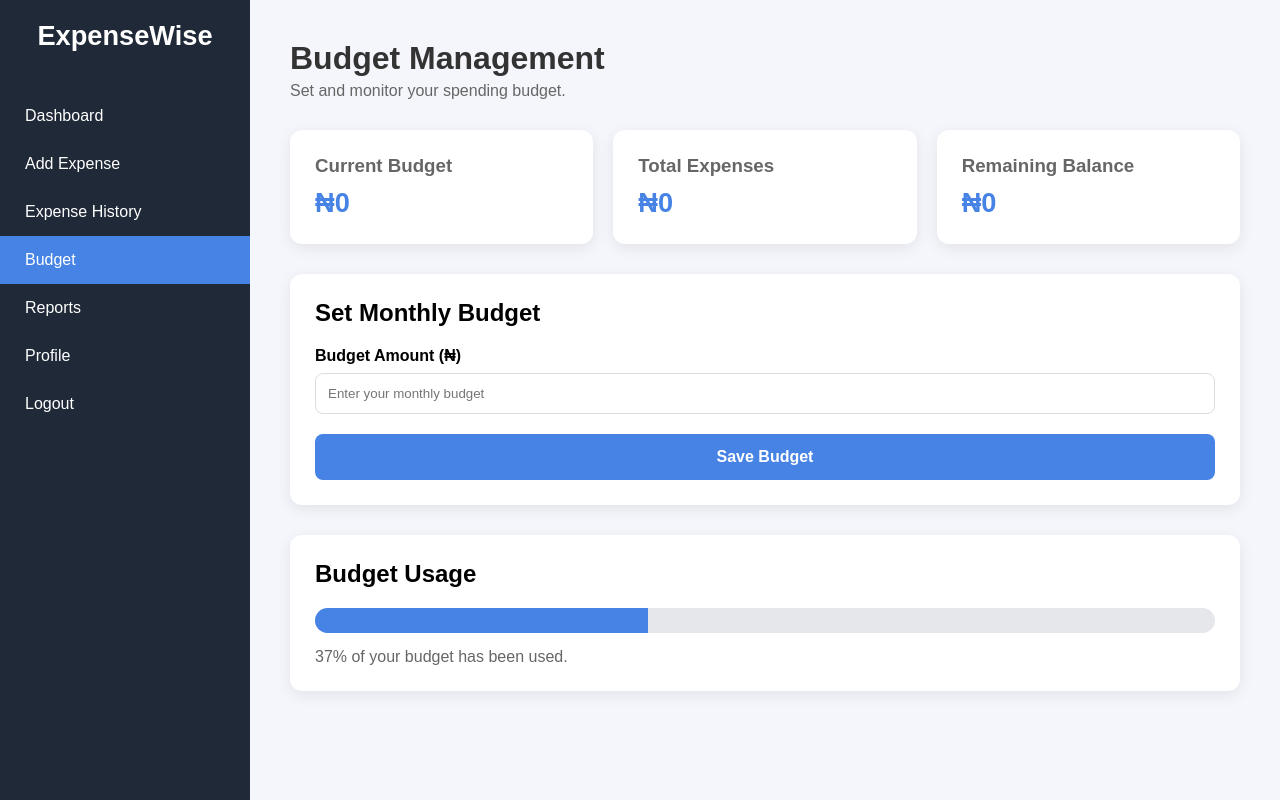
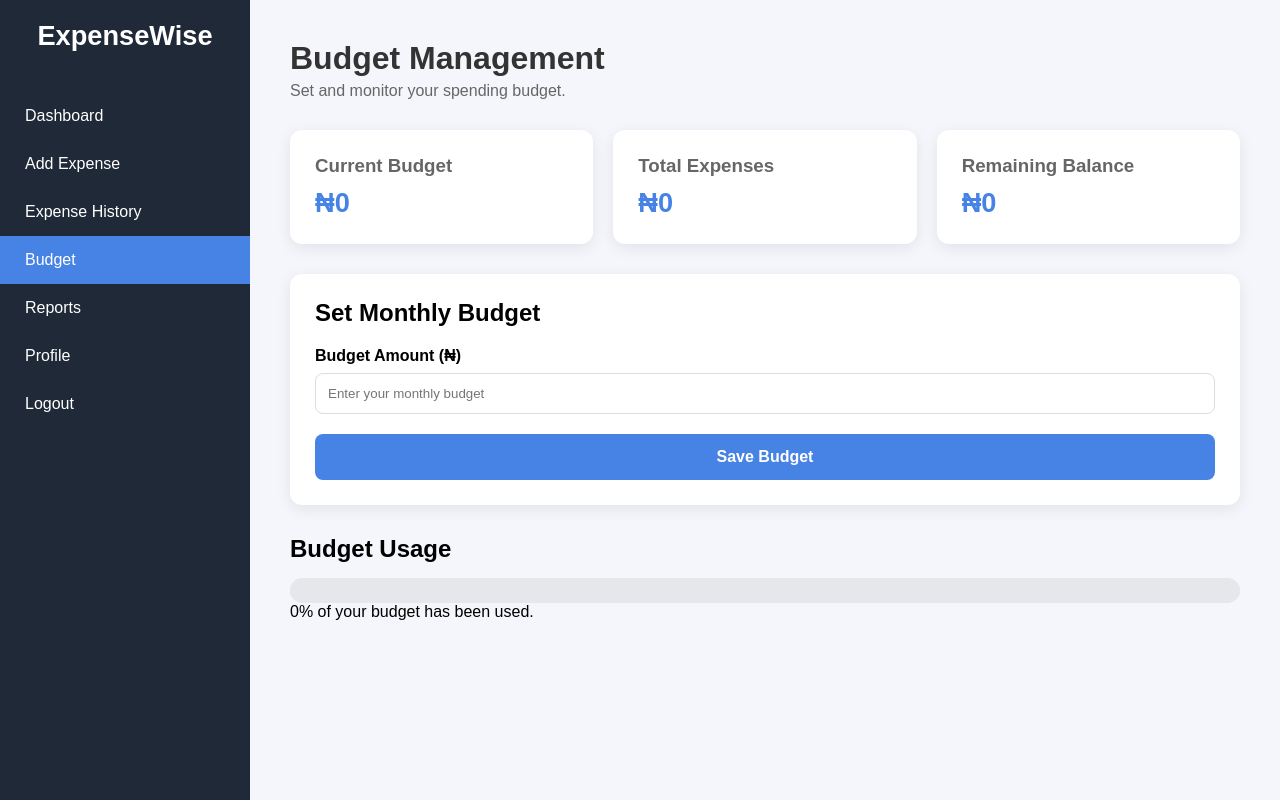
Before and after one commit to code-arvel/Expensewise, a Flask app: page /budget in a window 1280 px wide. Run offline with Flask 3, Linux system fonts and the light colour scheme; the visitor is signed in with stand-in values (Sample User, id 1); data that the repository does not hold is empty.

Commit message:
progress bar fixed

```diff
--- a/app.py
+++ b/app.py
@@ -35,9 +35,8 @@ def dashboard():
         category_totals[category] += amount
 
 
+    total_expenses = sum(expense['amount'] for expense in expenses)
 
-
-    total_expenses = sum(expense['amount'] for expense in expenses)
 
     remaining_balance = (budget_amount - total_expenses)
 
@@ -53,6 +52,7 @@ def dashboard():
         total_transactions=total_transactions,
         recent_expenses=recent_expenses,
         category_totals=category_totals,
+
         firstname=session['firstname']
     )
 
@@ -189,12 +189,29 @@ def budget():
         budget_amount - total_expenses
     )
 
+        #for progress bar
+    if budget_amount > 0:
+        usage_percentage = (total_expenses / budget_amount) * 100
+    else:
+        usage_percentage = 0
+
+    usage_percentage = min(usage_percentage, 100)
+
+    if usage_percentage >= 90:
+        progress_class = "danger"
+    elif usage_percentage >= 70:
+        progress_class = "warning"
+    else:
+        progress_class = ""
+
 
     return render_template(
         'budgets.html',
         budget_amount=budget_amount,
         total_expenses = total_expenses,
-        remaining_balance=remaining_balance
+        remaining_balance=remaining_balance,
+        usage_percentage = usage_percentage,
+        progress_class=progress_class,
     )
 
 @app.route('/expense')
--- a/static/css/budgets.css
+++ b/static/css/budgets.css
@@ -152,23 +152,36 @@ body {
 
 /* Progress Bar */
 
-.progress-bar {
+.progress-container {
     width: 100%;
     height: 25px;
     background: #e5e7eb;
     border-radius: 30px;
     overflow: hidden;
-    margin-bottom: 15px;
+    margin-top: 15px;
+}
+
+.progress-bar {
+    width: 100%;
+    height: 25px;
+    background: #e5e7eb;
+    border-radius: 20px;
+    overflow: hidden;
 }
 
 .progress-fill {
-    width: 37%;
     height: 100%;
-    background: #4683E5;
+    background: #4a7de1;
+    width: 0;
+    transition: width 0.5s ease;
 }
 
-.progress-text {
-    color: #666;
+.warning {
+    background: orange;
+}
+
+.danger {
+    background: red;
 }
 
 /* Responsive */
--- a/templates/budgets.html
+++ b/templates/budgets.html
@@ -87,16 +87,23 @@
 
         <!-- Budget Progress -->
 
-        <div class="progress-card">
+        <div class="budget-usage-card">
 
             <h2>Budget Usage</h2>
 
-            <div class="progress-bar">
-                <div class="progress-fill"></div>
+            <div class="progress-container">
+
+                <div class="progress-bar">
+                    <div
+                        class="progress-fill {{ progress_class }}"
+                        style="width: {{ usage_percentage }}%;"
+                    ></div>
+                </div>
+
             </div>
 
-            <p class="progress-text">
-                37% of your budget has been used.
+            <p>
+                {{ usage_percentage|round(1) }}% of your budget has been used.
             </p>
 
         </div>
```
